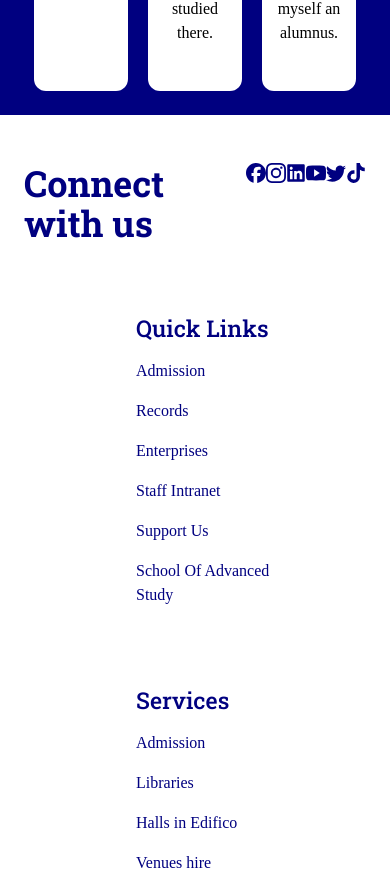
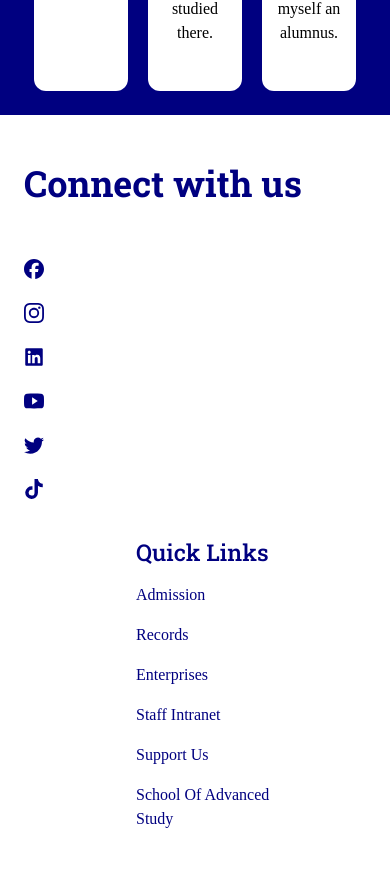
Before and after one commit to irekponor/Edifico, a React (Vite) app: page / in a window 390 px wide. Shown: the part 3792-4687 px from the top of the page. Built offline with nearby package versions, Linux system fonts and the light colour scheme; a web font is replaced by a local one.

Commit message:
responsive

```diff
--- a/src/components/Contact.tsx
+++ b/src/components/Contact.tsx
@@ -6,10 +6,11 @@ import { SiInstagram } from "react-icons/si";
 const Contact = () => {
   return (
     <div className="max-w-[1040px] m-auto md:pl-20 p-4 py-16">
-      <div className="flex justify-between">
+      <div className="flex justify-between max-md:block">
         <h1 className="font-marquis py-4 text-4xl font-bold text-custom-color">
           Connect with us
         </h1>
+        <div></div>
         <a href="" className="flex pt-4">
           <FaFacebook className="text-custom-color cursor-pointer" size={20} />
         </a>
```
